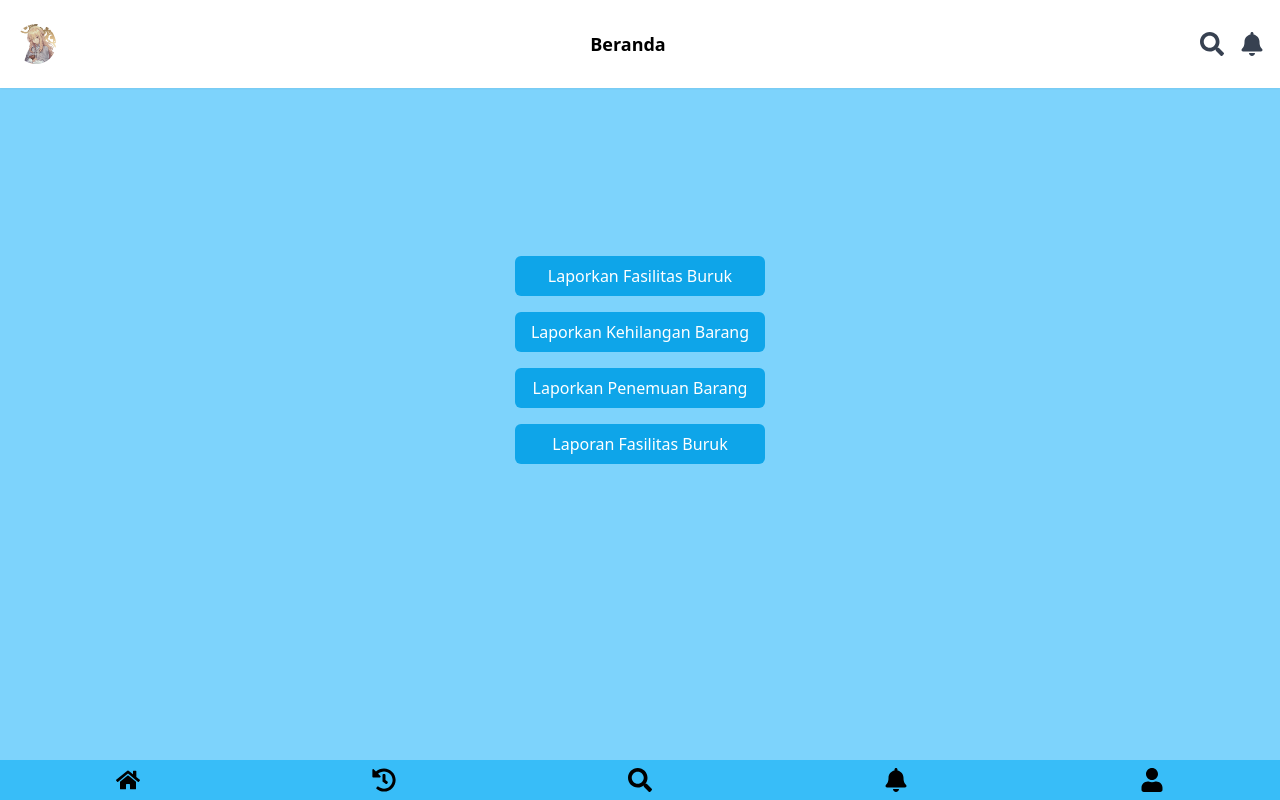
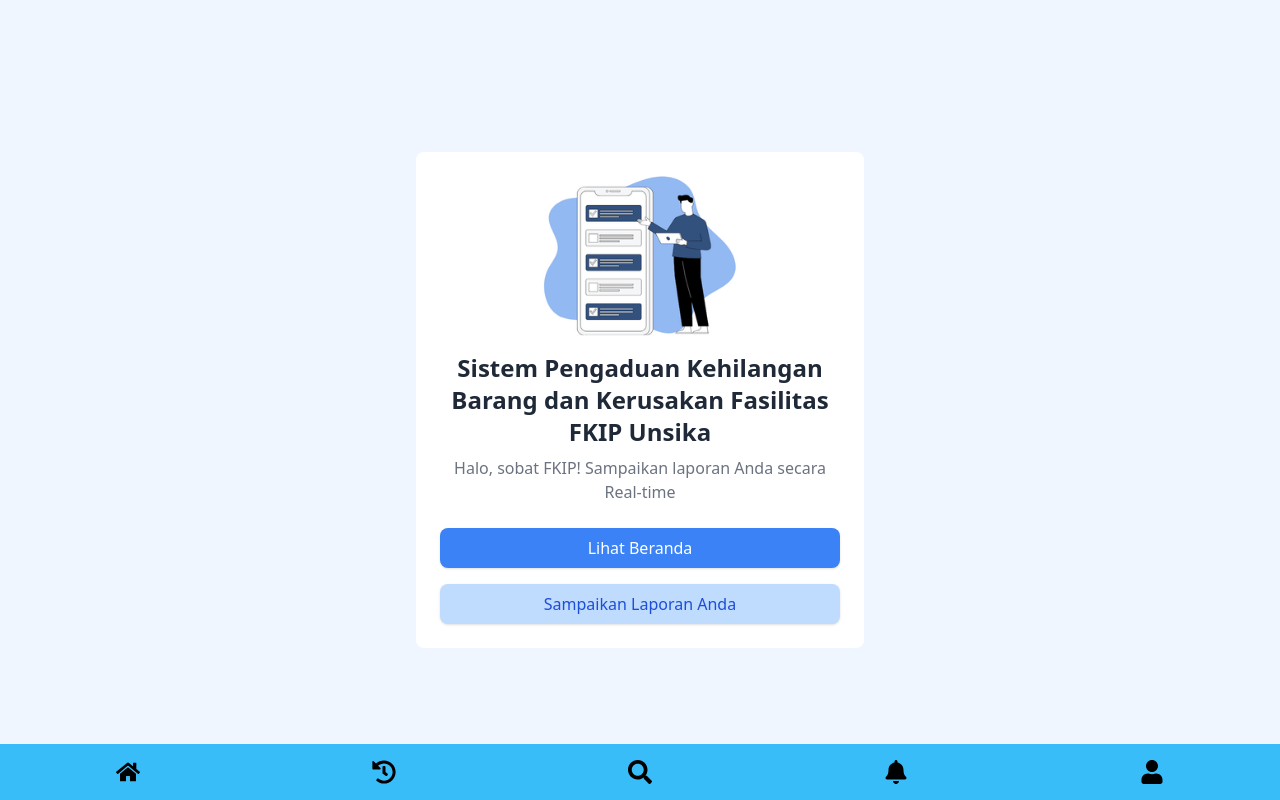
Before and after one commit to Jonathan0823/kehilangan-fkip, a Next.js app: page / in a window 1280 px wide. Built offline with nearby package versions, Linux system fonts and the light colour scheme.

Commit message:
Refactor components: Update UI styling and structure

```diff
--- a/app/components/Footer.tsx
+++ b/app/components/Footer.tsx
@@ -3,7 +3,7 @@
 
 const Footer: React.FC = () => {
   return (
-    <div className="bg-sky-400 fixed bottom-0 w-full flex justify-around items-center py-2">
+    <div className="bg-sky-400 fixed bottom-0 w-full h-14 flex justify-around items-center py-2">
     <FaHome className="text-black text-2xl" />
     <FaHistory className="text-black text-2xl" />
     <FaSearch className="text-black text-2xl" />
--- a/app/components/Landing.tsx
+++ b/app/components/Landing.tsx
@@ -0,0 +1,41 @@
+import React from 'react'
+import Image from 'next/image'
+
+
+export default function Landing() {
+    return (
+      <div className="flex justify-center items-center min-h-dvh md:bg-blue-50 bg-none">
+        <div className="w-full  max-w-md p-6 bg-white rounded-lg ">
+          <div className="flex justify-end">
+          </div>
+          <div className="flex justify-center mb-4">
+            <Image
+            width={200}
+            height={200}
+              src="/LandingAsset.png"
+              alt="Server Illustration"
+              className="h-40"
+            />
+          </div>
+
+          <h1 className="text-center text-2xl font-bold text-gray-800 mb-2">
+            Sistem Pengaduan Kehilangan Barang dan Kerusakan Fasilitas FKIP Unsika
+          </h1>
+
+          <p className="text-center text-gray-500 mb-6">
+            Halo, sobat FKIP! Sampaikan laporan Anda secara Real-time
+          </p>
+
+
+          <div className="space-y-4">
+            <button className="w-full bg-blue-500 text-white py-2 rounded-lg shadow hover:bg-blue-600">
+              Lihat Beranda
+            </button>
+            <button className="w-full bg-blue-200 text-blue-700 py-2 rounded-lg shadow hover:bg-blue-300">
+              Sampaikan Laporan Anda
+            </button>
+          </div>
+        </div>
+      </div>
+    )
+  }
--- a/app/page.tsx
+++ b/app/page.tsx
@@ -1,12 +1,10 @@
 import Footer from "./components/Footer";
-import Laporan from "./components/Laporan";
-import Navbar from "./components/navbar";
+import Landing from "./components/Landing";
 
 export default function Home() {
   return (
-    <div className="m">
-    <Navbar/>
-    <Laporan/>
+    <div className="min-h-dvh">
+    <Landing/>
     <Footer/>
     </div>
   );
```
Also changed, not shown: public/LandingAsset.png (added).
